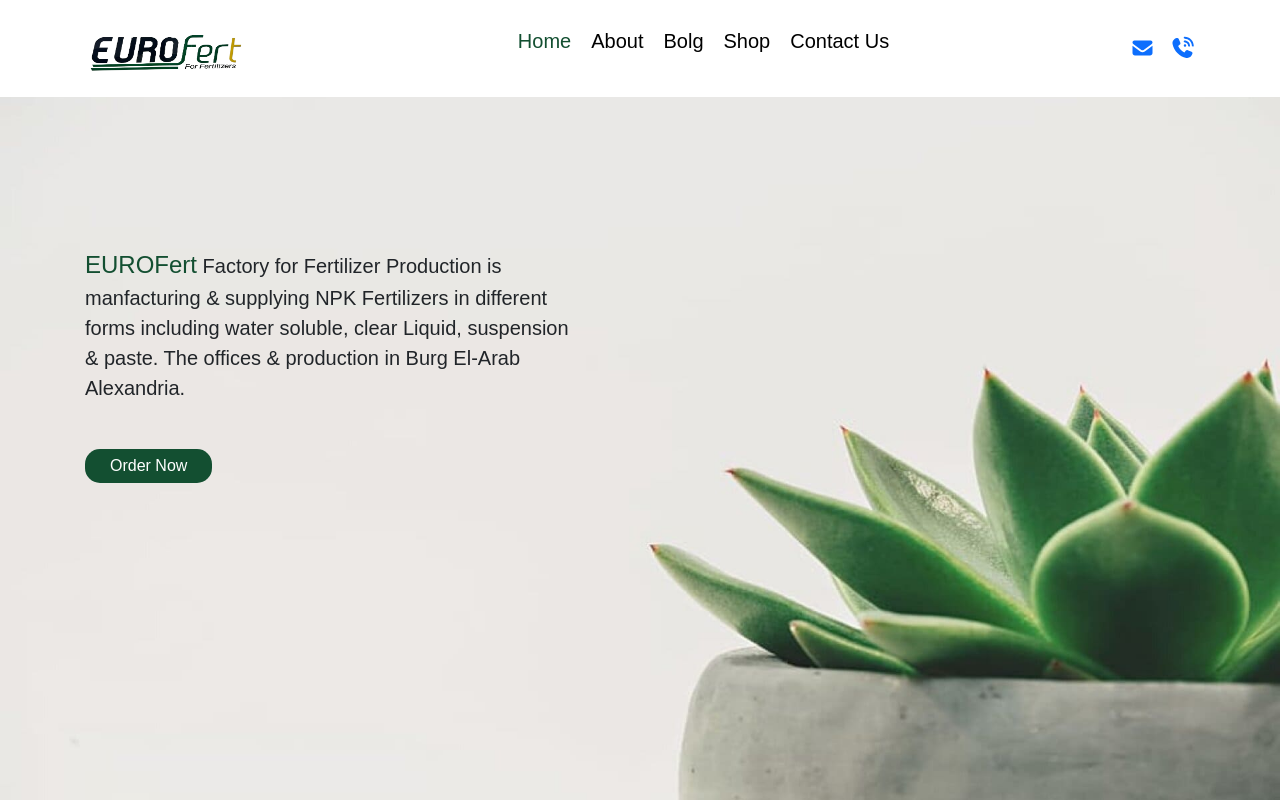
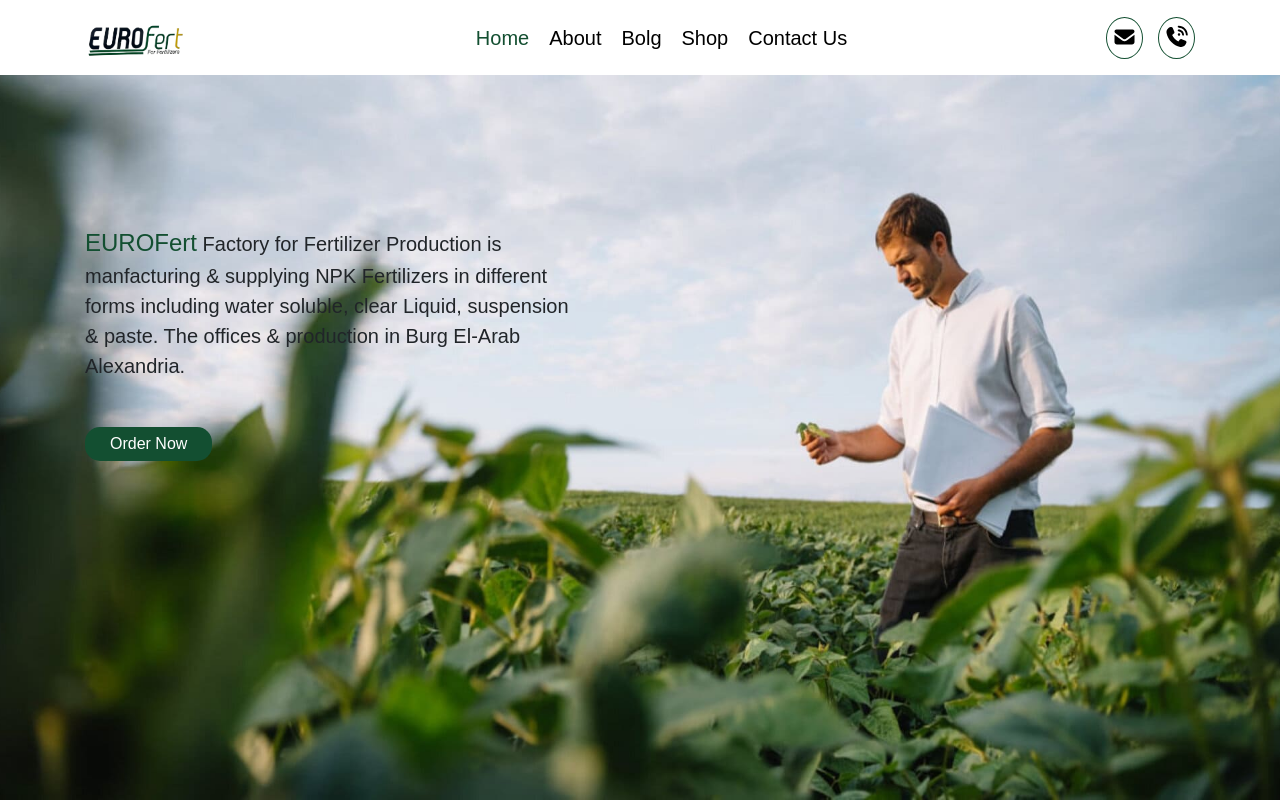
Before and after one commit to Safeya-Yasien/eurofert, a plain HTML site: page index.html in a window 1280 px wide. Drawn offline with Linux system fonts and the light colour scheme.

Commit message:
slideShow

```diff
--- a/css/index.css
+++ b/css/index.css
@@ -13,6 +13,7 @@
   --main-color: #134f31;
   --black-color: #000;
   --white-color: #fff;
+  --hover-color: #288d5b;
 }
 
 body {
@@ -59,12 +60,11 @@ a {
   display: flex;
   justify-content: space-between;
   align-items: center;
-  position: relative;
-  min-height: 97px;
+  /* position: relative; */
+  min-height: 75px;
 }
 .header .logo {
-  width: 160px;
-  height: 90px;
+  width: 100px;
   margin: 0;
 }
 .header .links {
@@ -73,6 +73,7 @@ a {
 }
 .header .links ul {
   display: flex;
+  margin: 0;
 }
 .header .links ul a {
   padding: 40px 10px;
@@ -91,19 +92,24 @@ a {
   display: flex;
   gap: 15px;
 }
-.header .icons i {
+.header .icons a {
   border: 1px solid var(--main-color);
   border-radius: 50%;
   padding: 5px;
   color: var(--black-color);
+  transition: 0.3s;
+}
+.header .icons a:hover {
+  background-color: var(--hover-color);
+  color: white;
 }
 /* end header */
 /* start landing */
 .landing {
-  background-image: url("../imgs/landing-1.jpg");
+  /* background-image: url("../imgs/landing-4.jpg"); */
   background-size: cover;
   background-position: center;
-  min-height: calc(100vh - 97px);
+  min-height: calc(100vh - 75px);
   position: relative;
 }
 .landing .content {
@@ -125,5 +131,9 @@ a {
   padding: 5px 25px;
   border-radius: 15px;
   border: none;
+  transition: 0.3s;
+}
+.landing .content button:hover {
+  background-color: var(--hover-color);
 }
 /* end landing */
--- a/index.html
+++ b/index.html
@@ -4,6 +4,10 @@
     <meta charset="UTF-8" />
     <meta name="viewport" content="width=device-width, initial-scale=1.0" />
     <meta name="description" content="Agricultural fertilizer products" />
+    <link
+      rel="stylesheet"
+      href="https://cdnjs.cloudflare.com/ajax/libs/font-awesome/6.5.2/css/all.min.css"
+    />
     <link rel="stylesheet" href="css/bootstrap.min.css" />
     <link rel="stylesheet" href="css/all.min.css" />
     <link rel="stylesheet" href="css/index.css" />
--- a/js/index.js
+++ b/js/index.js
@@ -0,0 +1,23 @@
+// slidShow
+
+let landing = document.querySelector(".landing");
+
+let arr = [
+  "url('../imgs/landing-1.jpg')",
+  "url('../imgs/landing-2.jpg')",
+  "url('../imgs/landing-3.jpg')",
+  "url('../imgs/landing-4.jpg')",
+];
+let i = 0;
+
+function slideShow() {
+  landing.style.backgroundImage = arr[i];
+  if (i == arr.length - 1) {
+    i = 0;
+  } else {
+    i++;
+  }
+  setTimeout(() => slideShow(), 3000);
+}
+
+slideShow();
```
